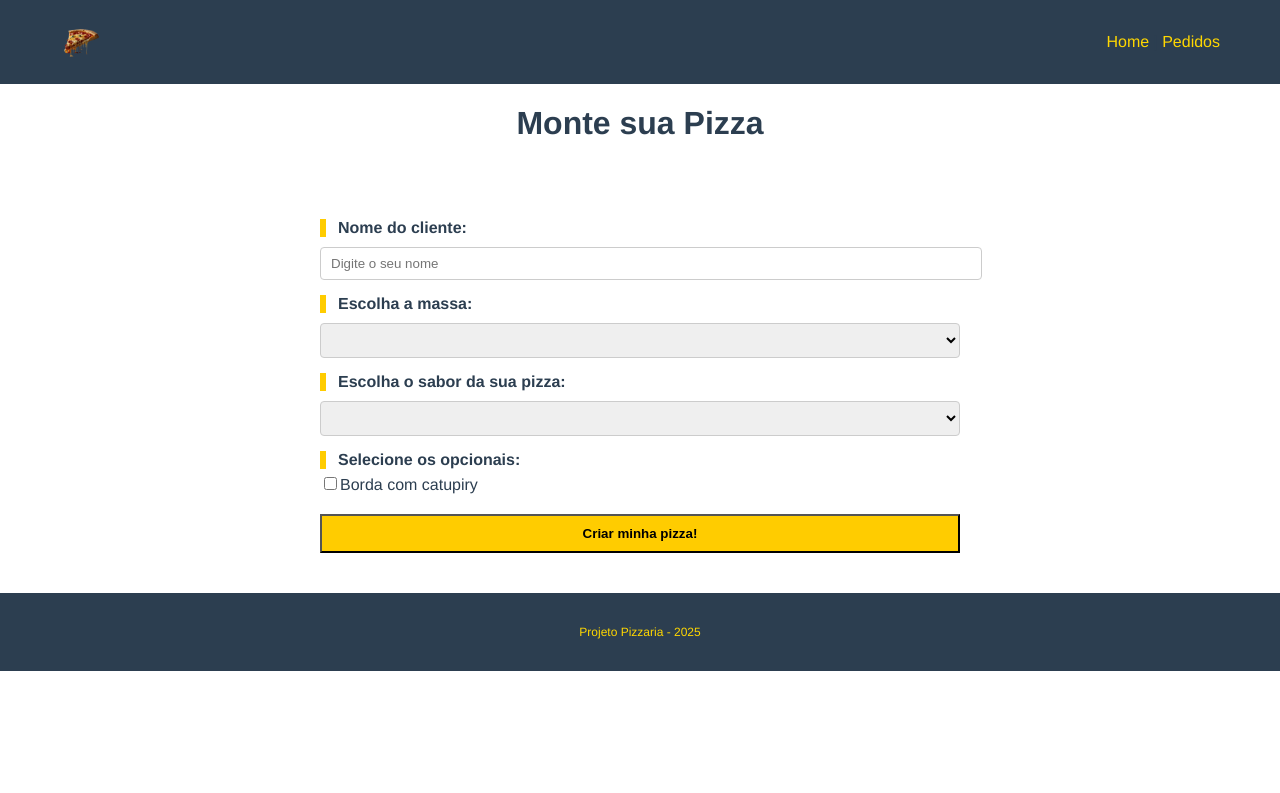
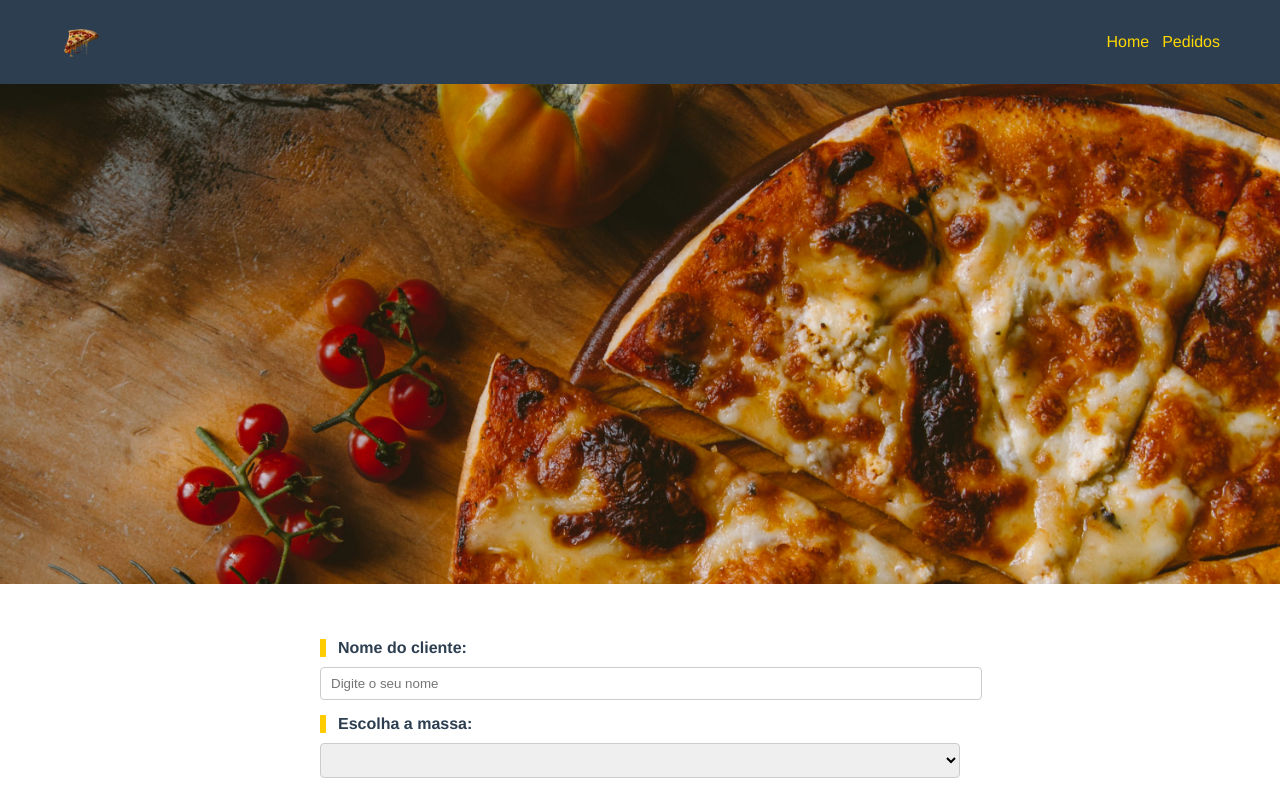
Before and after one commit to oJaciel/Projeto-Pizzaria-Vue, a Vue app: page / in a window 1280 px wide. Shown: the top 793 px of the page. Built offline with nearby package versions, Linux system fonts and the light colour scheme.

Commit message:
Banner do Site
Implementado o banner do site.

```diff
--- a/src/components/Banner.vue
+++ b/src/components/Banner.vue
@@ -1,6 +1,6 @@
 <template>
-    <div>
-        <h1>Monte sua Pizza</h1>
+    <div id="main_banner">
+
     </div>
 </template>
 
@@ -11,5 +11,13 @@ export default {
 </script>
 
 <style scoped>
-
+    #main_banner {
+        background-image: url('/public/img/pizza.jpg');
+        background-position: 0 - 250px;
+        background-size: cover;
+        height: 500px;
+        display: flex;
+        align-items: center;
+        justify-content: flex-start;
+    }
 </style>
```
